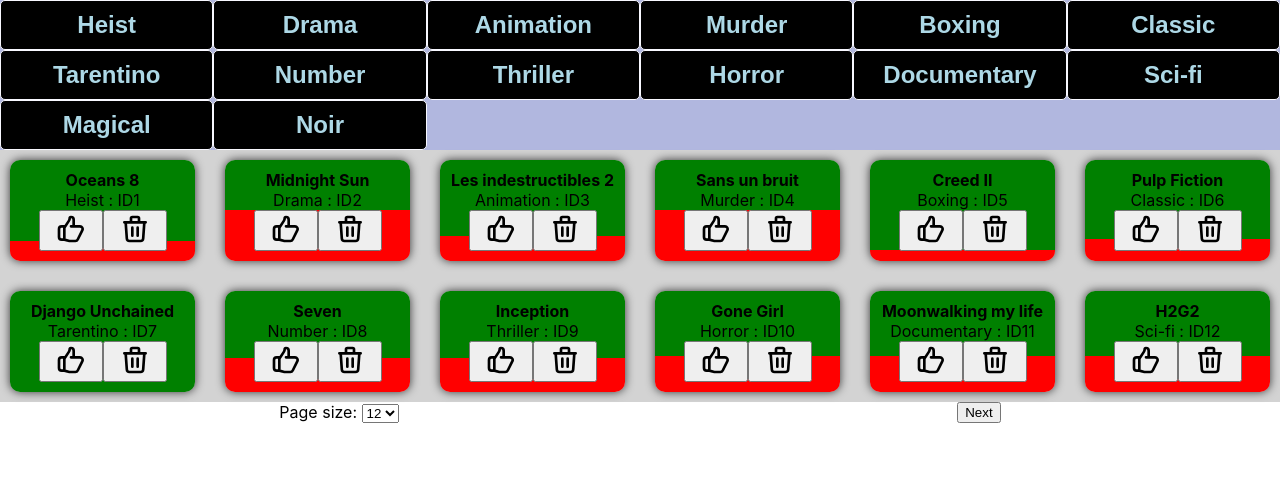
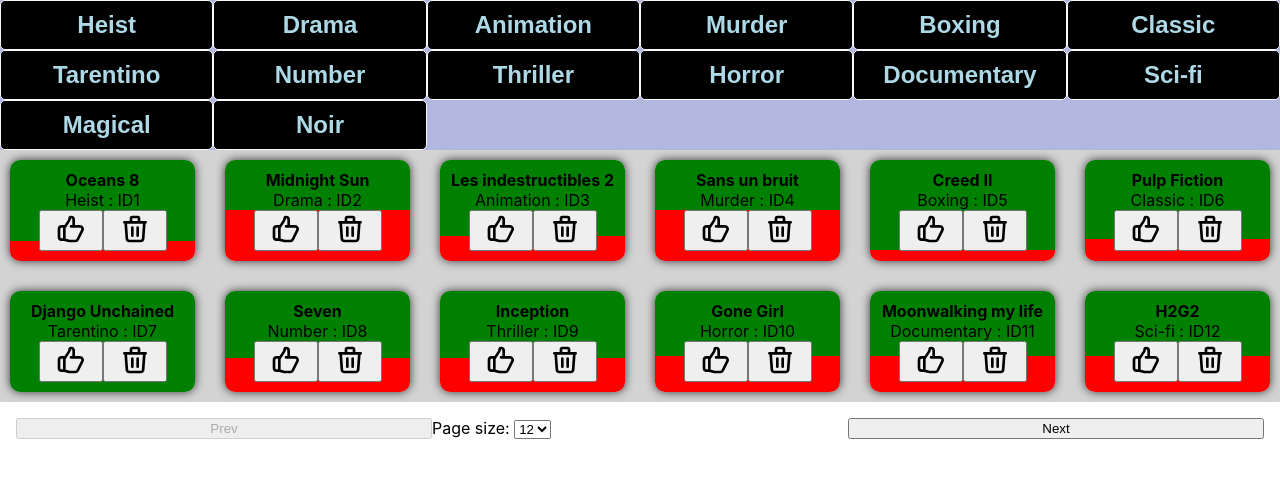
Before and after one commit to hezirel/takehome_particeep, a React (Create React App) app: page / in a window 1280 px wide. Shown: the top 478 px of the page. Built offline with nearby package versions, Linux system fonts and the light colour scheme.

Commit message:
page controls touch up

```diff
--- a/src/components/controls/Controls.js
+++ b/src/components/controls/Controls.js
@@ -23,7 +23,7 @@
 
 	return (
 		<div className="pageControls">
-			{activePage > 0 && <button onClick={() => dispatch(setPage(activePage-1))}>Prev</button>}
+			<button disabled={activePage <= 0} onClick={() => dispatch(setPage(activePage-1))}>Prev</button>
 			<span>
 				<label>Page size: </label>
 				<select
@@ -40,7 +40,7 @@
 					<option value={12}>12</option>
 				</select>
 			</span>
-			{activePage < pages-1 && <button onClick={() => dispatch(setPage(activePage+1))}>Next</button>}
+			<button disabled={activePage >= pages-1} onClick={() => dispatch(setPage(activePage+1))}>Next</button>
 		</div>
 	);
 };
--- a/src/components/movies/Movies.css
+++ b/src/components/movies/Movies.css
@@ -41,8 +41,10 @@
 }
 
 .pageControls {
-    display: flex;
-    flex-direction: row;
+    display: grid;
     justify-content: space-around;
+    grid-template-columns: repeat(3, 1fr);
+    grid-template-rows: 1fr;
     align-items: center;
+    padding: 1rem;
 }
--- a/src/index.css
+++ b/src/index.css
@@ -15,5 +15,5 @@
 #root {
   display: grid;
   grid-template-columns: 1fr;
-  grid-template-rows: 0.2fr 1fr 0.1fr;
+  grid-template-rows: 0.2fr 1fr auto;
 }
```
